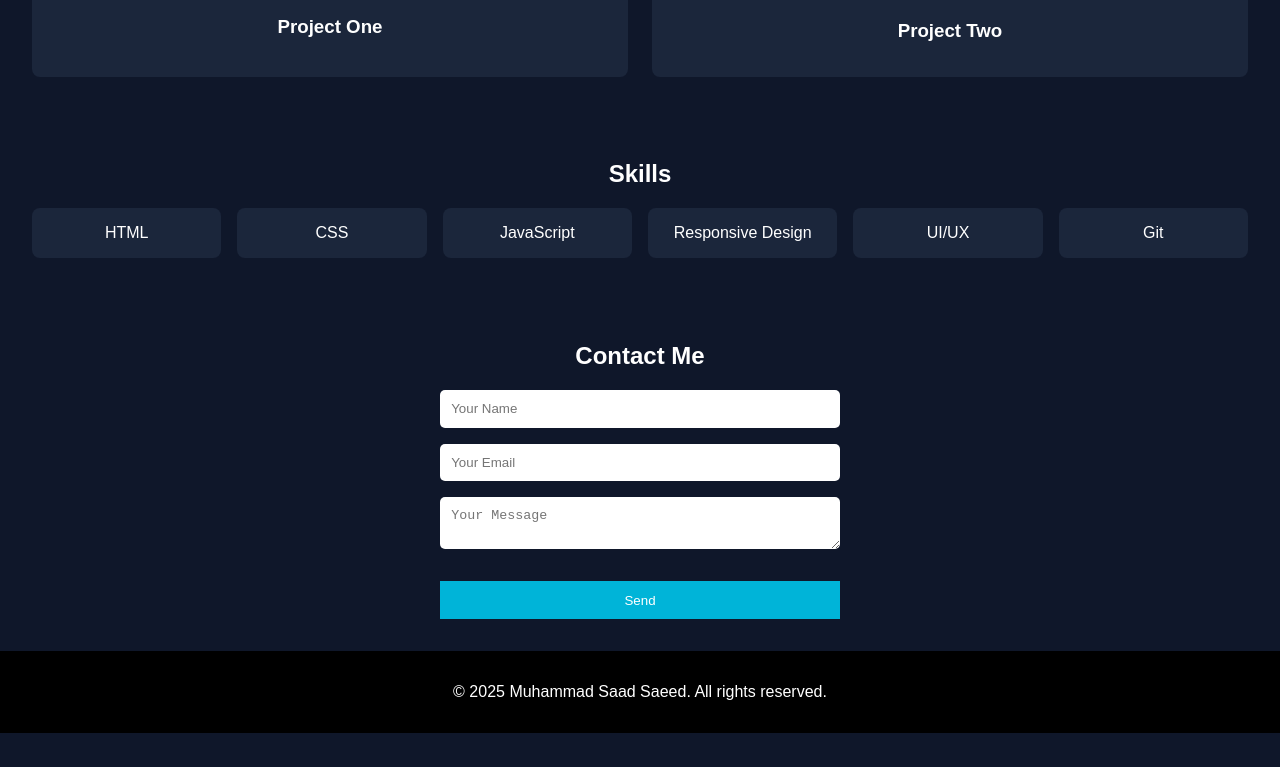
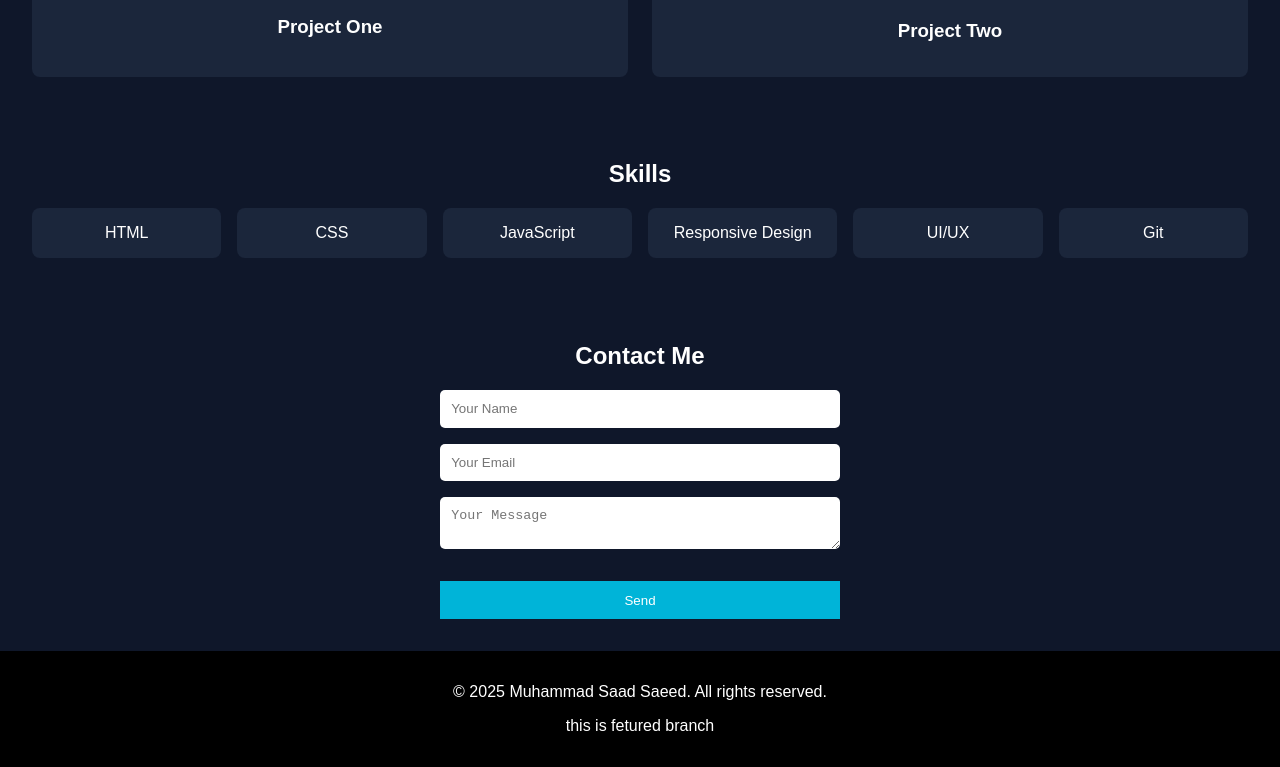
Before and after one commit to saadsaeed-01/portfolio, a plain HTML site: page index.html in a window 1280 px wide. Shown: the part 1773-2540 px from the top of the page. Before the commit the page ends 2506 px from the top, so only its background shows below. Drawn offline with Linux system fonts and the light colour scheme.

Commit message:
add new feature

```diff
--- a/index.html
+++ b/index.html
@@ -99,6 +99,7 @@
     <!-- Footer -->
     <footer>
         <p>&copy; 2025 Muhammad Saad Saeed. All rights reserved.</p>
+        <p>this is fetured branch</p>
     </footer>
 </body>
 </html>
```
